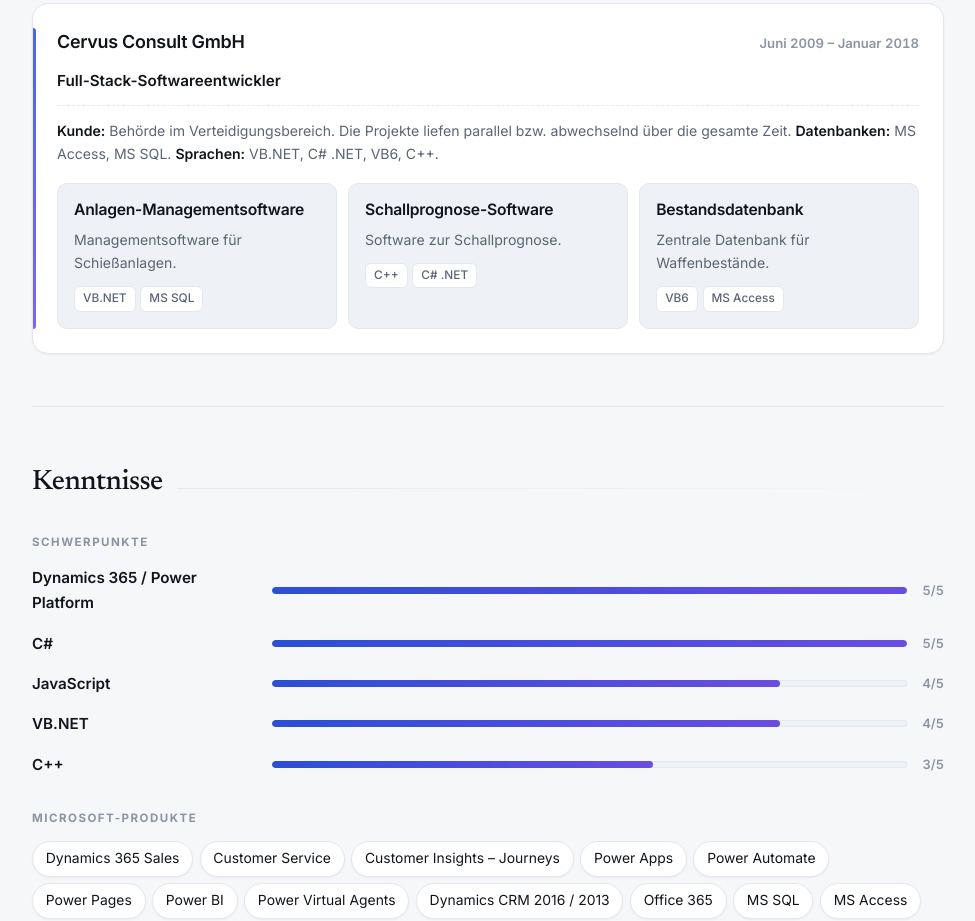
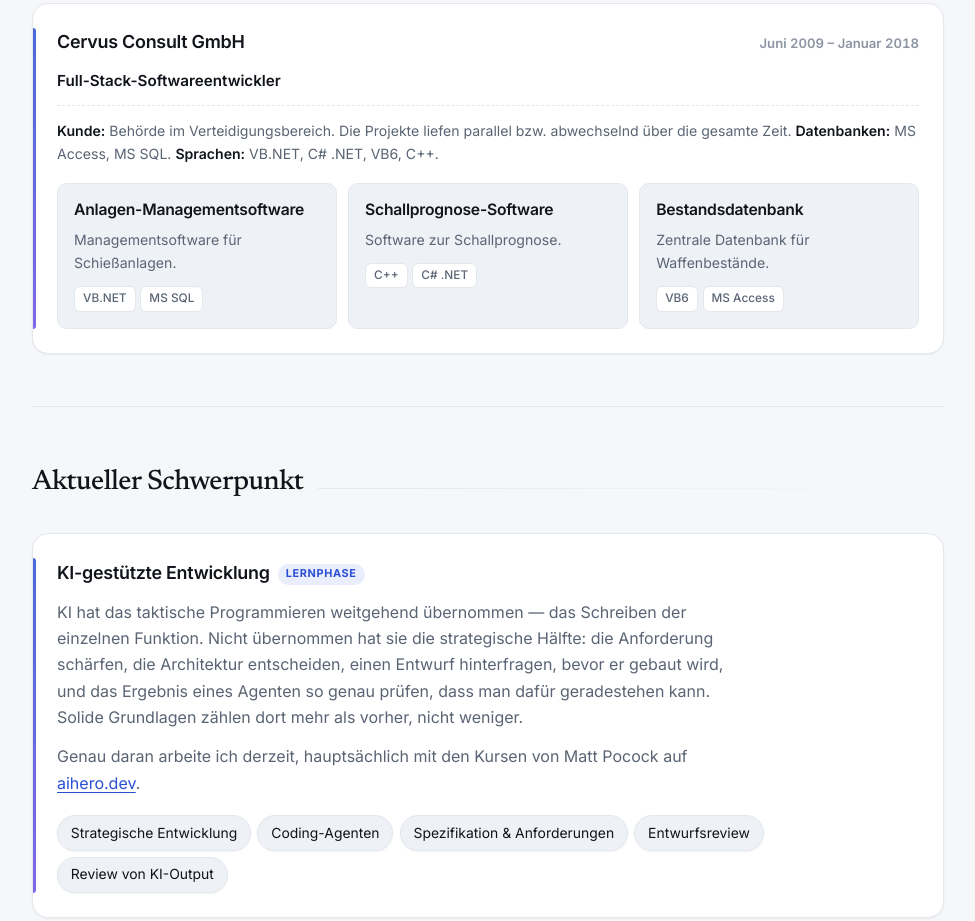
Before and after one commit to Miedon/CV, a plain HTML site: page de.html in a window 1280 px wide. Shown: the part 1879-2800 px from the top of the page, without its empty margins (152-1127 px from the left). Drawn offline with Linux system fonts and the light colour scheme.

Commit message:
Add a "current focus" section on AI-assisted engineering
AI was not represented anywhere on the page. It now gets its own section
between career and skills, built around the strategic-vs-tactical argument:
agents have absorbed tactical coding, while requirements, architecture, design
review and reviewing agent output are what is left — and are exactly where the
existing software fundamentals pay off.

Deliberately marked "Learning" rather than folded into the rated skills: this
is a subject being picked up right now, not experience to claim. Credits the
source (Matt Pocock, aihero.dev) rather than presenting the framing as ours.

Adds a nav entry and an accent-railed card variant for the section.

Co-Authored-By: Claude Opus 5 <noreply@anthropic.com>

```diff
--- a/de.html
+++ b/de.html
@@ -44,6 +44,7 @@
       </a>
       <nav aria-label="Abschnitte">
         <a href="#career">Laufbahn</a>
+        <a href="#focus">Schwerpunkt</a>
         <a href="#skills">Kenntnisse</a>
         <a href="#education">Ausbildung</a>
         <a href="#contact">Kontakt</a>
@@ -288,6 +289,36 @@
       </ol>
     </section>
 
+    <section id="focus" class="reveal" aria-labelledby="focus-h">
+      <div class="sec-head">
+        <h2 id="focus-h">Aktueller Schwerpunkt</h2>
+      </div>
+      <div class="card-note card-accent">
+        <h3>KI-gest&uuml;tzte Entwicklung<span class="badge">Lernphase</span></h3>
+        <p>
+          KI hat das taktische Programmieren weitgehend &uuml;bernommen &mdash;
+          das Schreiben der einzelnen Funktion. Nicht &uuml;bernommen hat sie
+          die strategische H&auml;lfte: die Anforderung sch&auml;rfen, die
+          Architektur entscheiden, einen Entwurf hinterfragen, bevor er gebaut
+          wird, und das Ergebnis eines Agenten so genau pr&uuml;fen, dass man
+          daf&uuml;r geradestehen kann. Solide Grundlagen z&auml;hlen dort mehr
+          als vorher, nicht weniger.
+        </p>
+        <p>
+          Genau daran arbeite ich derzeit, haupts&auml;chlich mit den Kursen von
+          Matt Pocock auf
+          <a href="https://www.aihero.dev/" rel="noopener">aihero.dev</a>.
+        </p>
+        <ul class="tags">
+          <li>Strategische Entwicklung</li>
+          <li>Coding-Agenten</li>
+          <li>Spezifikation &amp; Anforderungen</li>
+          <li>Entwurfsreview</li>
+          <li>Review von KI-Output</li>
+        </ul>
+      </div>
+    </section>
+
     <section id="skills" class="reveal" aria-labelledby="skills-h">
       <div class="sec-head">
         <h2 id="skills-h">Kenntnisse</h2>
--- a/styles.css
+++ b/styles.css
@@ -798,10 +798,45 @@ main section:last-of-type {
   box-shadow: var(--shadow-sm);
 }
 
+.card-note h3 {
+  margin: 0 0 .7rem;
+  font-size: 1.12rem;
+}
+
 .card-note p {
   margin: 0;
-  max-width: 38rem;
+  max-width: 42rem;
   color: var(--muted);
+}
+
+.card-note p + p {
+  margin-top: .8rem;
+}
+
+.card-note .tags {
+  margin-top: 1.2rem;
+}
+
+.card-note .tags li {
+  background: var(--bg-2);
+}
+
+/* accent rail, matching the career cards */
+.card-accent {
+  position: relative;
+  overflow: hidden;
+}
+
+.card-accent::before {
+  content: "";
+  position: absolute;
+  left: 0;
+  top: 1.5rem;
+  bottom: 1.5rem;
+  width: 3px;
+  border-radius: 0 3px 3px 0;
+  background: linear-gradient(var(--accent), var(--accent-2));
+  opacity: .85;
 }
 
 /* ---------------- footer ---------------- */
```
Also changed, not shown: index.html (+30 -0 lines), 1 other file.
